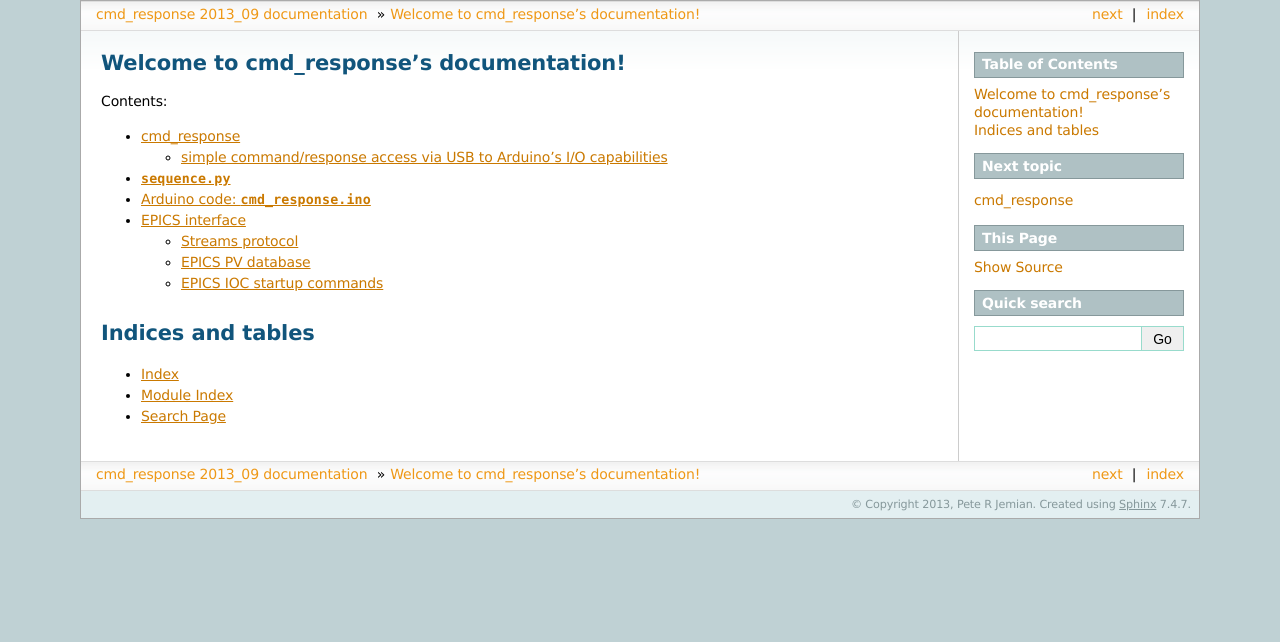
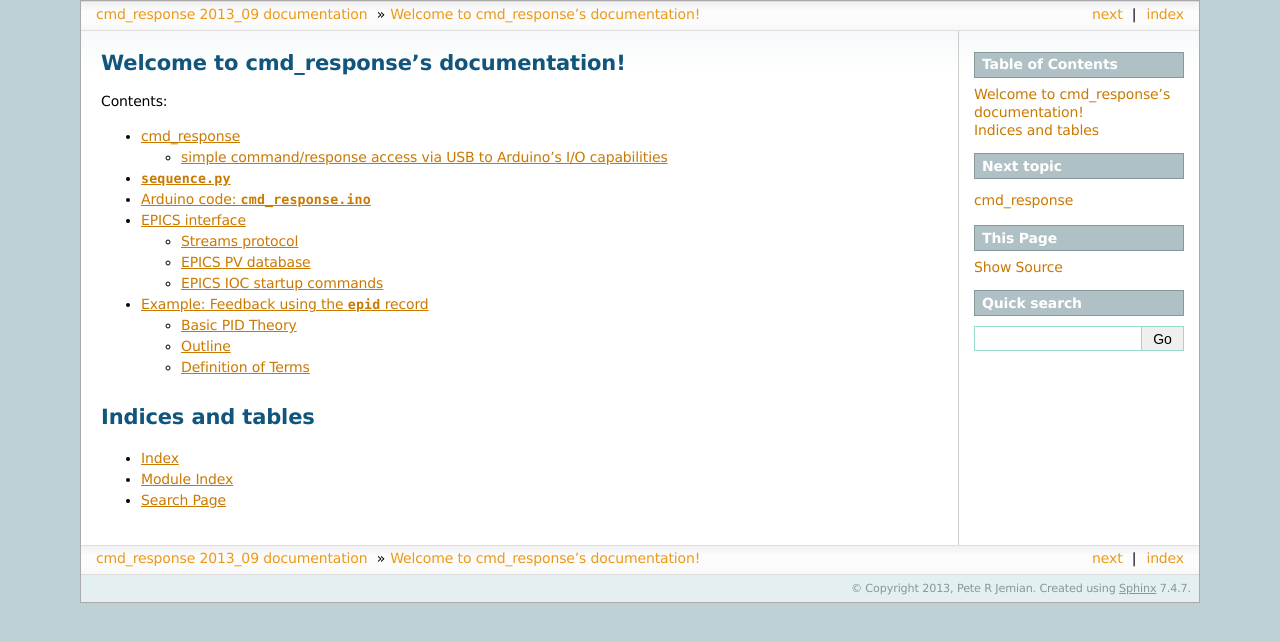
Before and after one commit to prjemian/cmd_response, a Sphinx documentation site: the page built from doc/source/index.rst, in a window 1280 px wide. Shown: the top 642 px of the page. Built offline with Sphinx 7.4.7, drawn with Linux system fonts in a browser that asks for light colours; some of the changed lines change nothing that is shown.

Commit message:
added some PID theory to help describe how to tune, start the examples section of the documentation
git-svn-id: http://svn.jemian.org/svn/regitte/arduino/cmd_response@1973 4ca16b70-4e1b-0410-88e2-31485261bf7f

```diff
--- /dev/null
+++ b/doc/source/examples/epid.rst
@@ -0,0 +1,92 @@
+.. $Id$
+
+=================================================
+Example: Feedback using the ``epid`` record
+=================================================
+
+.. note: this page is under construction
+
+This example builds on the previous example where a sensor
+creating a *signal* was connected to the Arduino and monitored
+from EPICS.  An additional sensor was connected to the Arduino to
+*control* (or modify) the first signal.
+
+Requirements:
+* Arduino system with specified electronics circuit [#]_
+* Linux computer with Arduino interface
+* EPICS IOC configured to communicate with Arduino
+* CSS BOY client for EPICS [#]_
+
+.. [#] refer to the circuit design
+.. [#] CSS BOY, http://ics-web.sns.ornl.gov/css/products.html
+
+The EPICS *epid* record [#epid]_ is used to continuously update the
+*control* based on updates to the *signal* with the goal of
+driving the signal to a desired *set point*.  The *epid* record
+provides an extended Proportional-Integral-Derivative controller
+(see, for example, these documents from the University of
+Michigan: [#]_, [#]_, [#UMich]_) to a process configured by EPICS PVs.
+Additional equations are sketched out [#]_ that convert the terms
+of the UMich documentation into terms of the *epid* record.
+
+.. [#epid] http://cars9.uchicago.edu/software/epics/epidRecord.html
+.. [#] https://controls.engin.umich.edu/wiki/index.php/Main_Page#PID_control
+.. [#] https://controls.engin.umich.edu/wiki/index.php/Main_Page
+.. [#UMich] https://controls.engin.umich.edu/wiki/index.php/PIDTuningClassical
+.. [#] notes: :download:`131108115836_0001.pdf`
+
+Basic PID Theory
+==================
+
+At its heart, PID control is implemented to maintain a time-dependent,
+measured signal, :math:`M(t)`, at a desired value, :math:`\hat{M}(t)`
+by adjusting a control, :math:`Y(t)`.  The general PID equation is based
+on the concept of a *process error*, :math:`\epsilon(t)`, that is the
+difference between the actual and desired values of the signal:
+
+.. math::
+
+   \epsilon(t) = M(t) - \hat{M}(t)
+
+general PID equation ([#UMich]_):
+
+.. math::
+
+  Y(t) = K_c \left[ { \epsilon(t) + {1 \over T_i}\int_0^t \epsilon(t')dt' + T_d {d\epsilon(t) \over dt} } \right] + Y(t_0)
+
+*epid* record PID equation ([#epid]_):
+
+.. math::
+
+  Y_n = K_P \epsilon(t) + K_P K_I \sum_i {\epsilon_i \delta t_i} + K_P K_D {\epsilon_n - \epsilon_{n-1} \over \delta t_n}
+
+Outline
+============
+
+* define the example
+* describe the variables
+* describe the *epid* configuration (starting with default)
+* set an initial value of :math:`K_p`
+* measure the system response
+
+Definition of Terms
+=====================
+
+====================== =================================================================
+term                   description
+====================== =================================================================
+:math:`t`              time
+:math:`M(t)`           measured input **signal** as a function of time
+:math:`\hat{M}(t)`     **set point** (desired value of **signal**) as a function of time
+:math:`Y(t)`           chosen **control** output as a function of time
+:math:`\epsilon(t)`    **following error**: :math:`\epsilon(t) = M(t) - \hat{M}(t)`
+:math:`K`              generalized process **gain**:  :math:`K = {\hbox{change in output} \over \hbox{change in input}}`
+:math:`K_c`            process **gain** constant (from theory, to be determined empirically)
+:math:`T_i`            process integral coefficient (from theory, to be determined empirically)
+:math:`T_d`            process derivative coefficient (from theory, to be determined empirically)
+:math:`K_P`            proportional gain coefficient (EPICS user input):  :math:`K_P = K_C`
+:math:`K_I`            integral gain coefficient (EPICS user input):  :math:`K_I = {K_C \over T_i}`
+:math:`K_D`            derivative gain coefficient (EPICS user input):  :math:`K_D = K_C T_d`
+:math:`\tau`           time for response to complete
+:math:`\tau_d`         dead time before system starts to respond
+====================== =================================================================
--- a/doc/source/index.rst
+++ b/doc/source/index.rst
@@ -7,11 +7,13 @@
 
 .. toctree::
    :maxdepth: 2
+   :glob:
 
    cmd_response
    sequence
    arduino_code
    epics
+   examples/*
 
 
 
```
Also changed, not shown: 1 other file.
